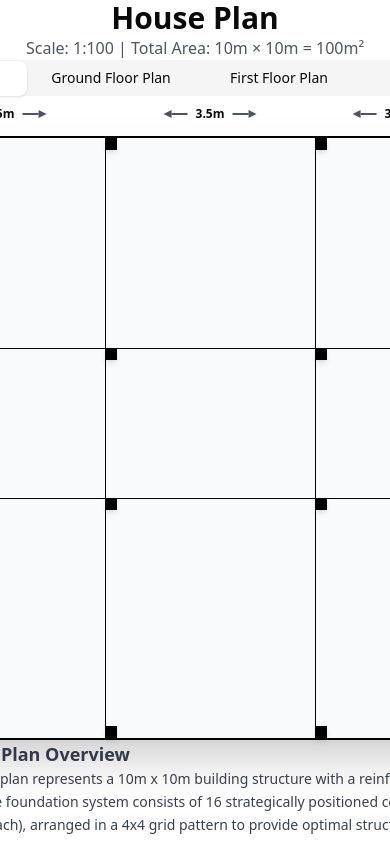
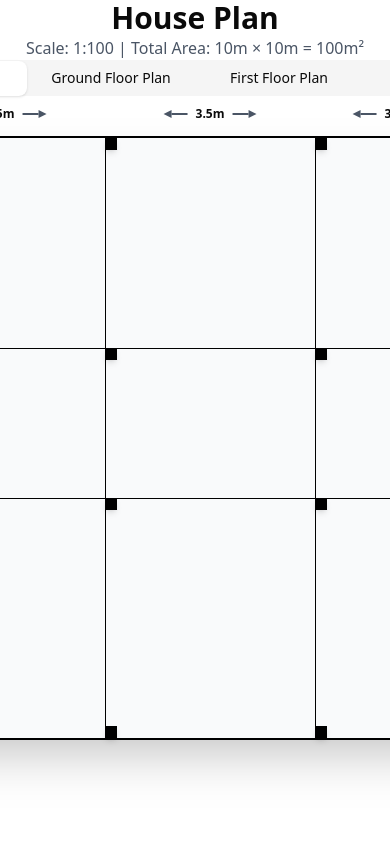
Before and after one commit to abdeldjalile-lafkir/house-plan, a Next.js app: page / in a window 390 px wide. Shown: the top 844 px of the page. Built offline with nearby package versions, Linux system fonts and the light colour scheme.

Commit message:
Update Foundation.tsx

```diff
--- a/src/components/plans/Foundation.tsx
+++ b/src/components/plans/Foundation.tsx
@@ -147,7 +147,7 @@
   }
 
   return (
-    <div className="flex flex-col md:flex-row items-start gap-x-30">
+    <div className="flex flex-col md:flex-row items-start gap-30">
       <div className="border-2 border-black">
         <div
           className="relative bg-gray-50 border-0 shadow-2xl"
```
